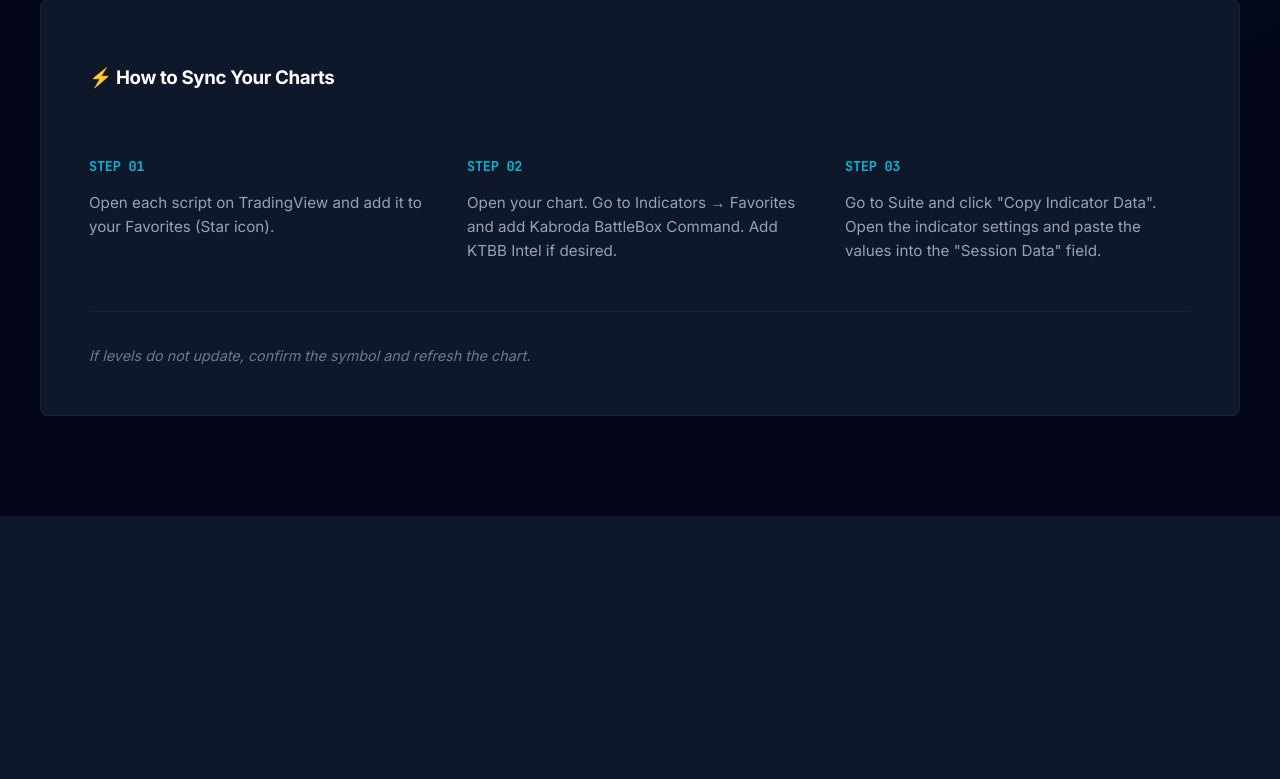
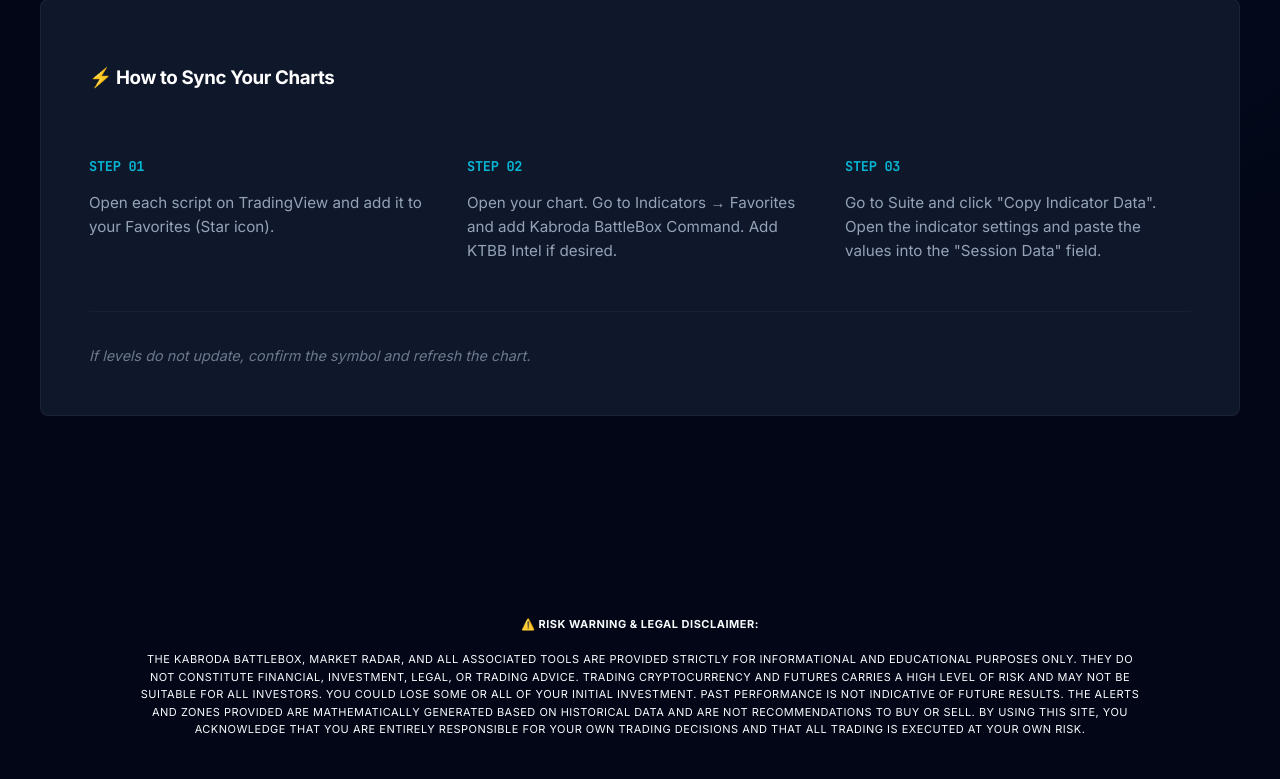
Before and after one commit to Kabroda-Trading/KTBB_APP_V2, a FastAPI app: template templates/indicators.html in a window 1280 px wide. Shown: the part 1020-1799 px from the top of the page. Before the commit the page ends 1536 px from the top, so only its background shows below. Run offline with FastAPI, Linux system fonts and the light colour scheme; the template is opened without the code that fills it, so the values that code supplies are empty; some libraries are stand-ins or nearby versions.

Commit message:
Added global legal disclaimer footer to all primary pages

```diff
--- /dev/null
+++ b/templates/footer.html
@@ -0,0 +1,8 @@
+<footer style="border-top: 1px solid var(--border); padding: 40px 20px; margin-top: 60px; background-color: #020617; text-align: center; z-index: 10; position: relative;">
+    <div style="max-width: 1000px; margin: 0 auto;">
+        <p style="color: var(--gray); font-size: 11px; line-height: 1.6; font-family: 'Inter', sans-serif; margin: 0; text-transform: uppercase; letter-spacing: 0.5px;">
+            <strong style="color: var(--red);">⚠️ RISK WARNING & LEGAL DISCLAIMER:</strong><br><br>
+            The Kabroda BattleBox, Market Radar, and all associated tools are provided strictly for informational and educational purposes only. They do not constitute financial, investment, legal, or trading advice. Trading cryptocurrency and futures carries a high level of risk and may not be suitable for all investors. You could lose some or all of your initial investment. Past performance is not indicative of future results. The alerts and zones provided are mathematically generated based on historical data and are not recommendations to buy or sell. By using this site, you acknowledge that you are entirely responsible for your own trading decisions and that all trading is executed at your own risk.
+        </p>
+    </div>
+</footer>
--- a/templates/indicators.html
+++ b/templates/indicators.html
@@ -118,6 +118,6 @@
         </div>
     </div>
     <div style="height: 100px;"></div>
-
+    {% include 'footer.html' %}
 </body>
 </html>
--- a/templates/market_radar.html
+++ b/templates/market_radar.html
@@ -458,5 +458,6 @@
 
         document.addEventListener('DOMContentLoaded', forceScan);
     </script>
+    {% include 'footer.html' %}
 </body>
 </html>
```
